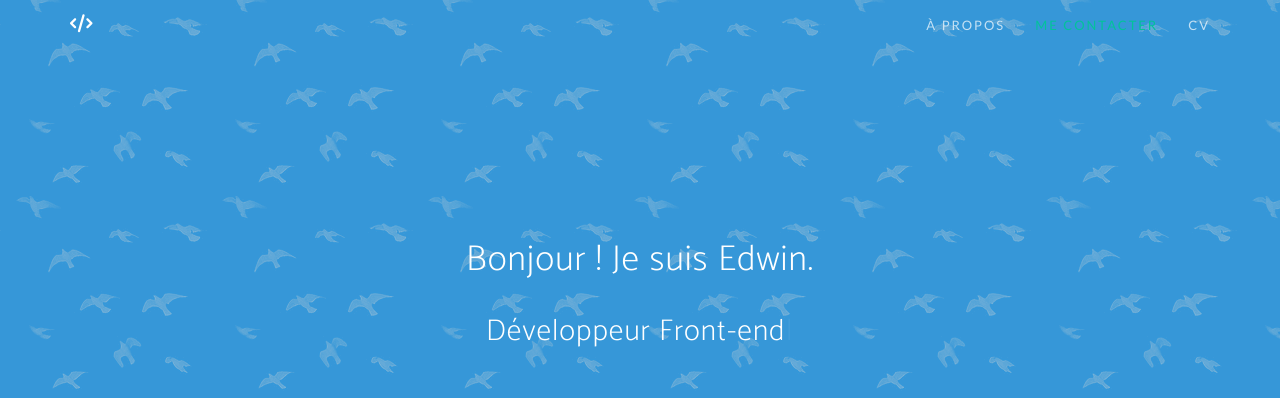
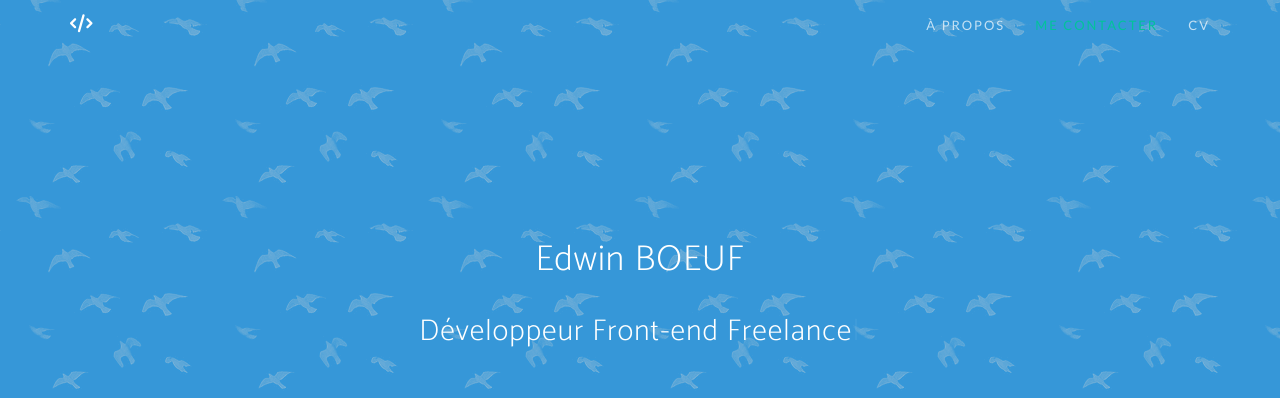
Before and after one commit to EdwinBOEUF/edwinboeuf.github.io, a website: page index.html in a window 1280 px wide. Shown: the top 398 px of the page. Drawn offline with nearby package versions, Linux system fonts and the light colour scheme; a web font is replaced by a local one.

Commit message:
Update index.html

```diff
--- a/index.html
+++ b/index.html
@@ -75,8 +75,8 @@
         <div class="container" id="intro-bg">
             <div class="row">
                 <div class="col-md-12 text-center intro">
-                    <h1 class="animated fadeInDown">Bonjour !  Je suis Edwin.</h1>
-                    <h2>Développeur Front-end<span id="line">|</span></h2>
+                    <h1 class="animated fadeInDown">Edwin BOEUF</h1>
+                    <h2>Développeur Front-end Freelance<span id="line">|</span></h2>
                     <div class="social-media-icons">
                         <a href="https://github.com/EdwinBOEUF"><i class="fa fa-github fa-3x  animated pulse" aria-hidden="true"></i></a>
                         <a href="#contact" class="page-scroll"><i class="fa fa-envelope-o fa-3x animated pulse" aria-hidden="true"></i></a>
```
